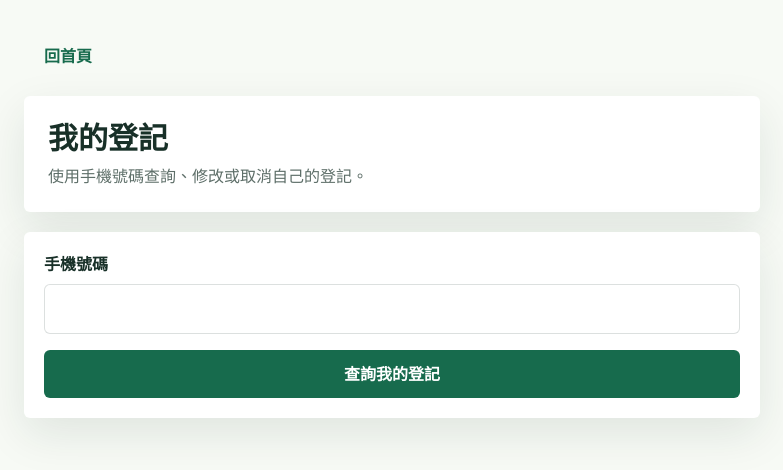
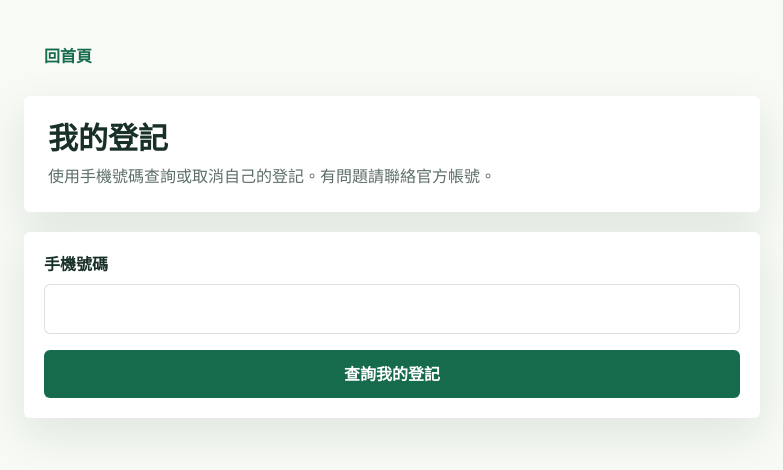
Before and after one commit to eric050123-hub/123, a Next.js app in the folder codex-codex-b-pin-csv-supabase/: page /my-registration in a window 1280 px wide. Shown: the top 470 px of the page, without its empty margins (248-1031 px from the left). Built offline with nearby package versions, Linux system fonts and the light colour scheme.

Commit message:
Update registration instructions in page.tsx

```diff
--- a/codex-codex-b-pin-csv-supabase/app/my-registration/page.tsx
+++ b/codex-codex-b-pin-csv-supabase/app/my-registration/page.tsx
@@ -7,7 +7,7 @@ export default function MyRegistrationPage() {
       <LinkButton href="/" variant="ghost">回首頁</LinkButton>
       <section className="mt-4 rounded-md bg-white p-6 shadow-soft">
         <h1 className="text-3xl font-black">我的登記</h1>
-        <p className="mt-2 text-ink/70">使用手機號碼查詢、修改或取消自己的登記。</p>
+        <p className="mt-2 text-ink/70">使用手機號碼查詢或取消自己的登記。有問題請聯絡官方帳號。</p>
       </section>
       <section className="mt-5">
         <MyRegistrationClient />
```
